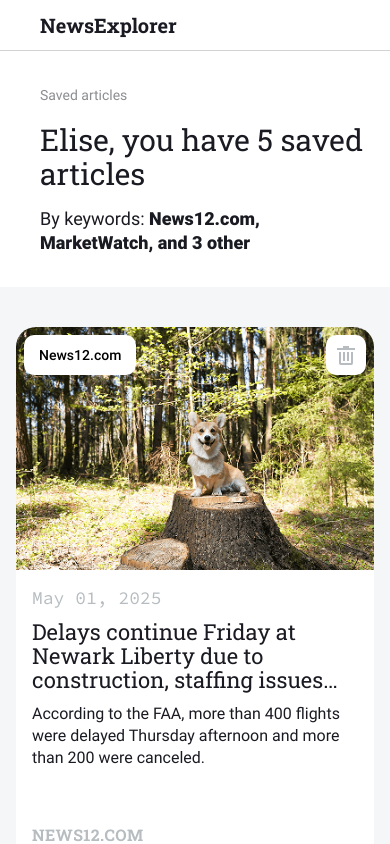
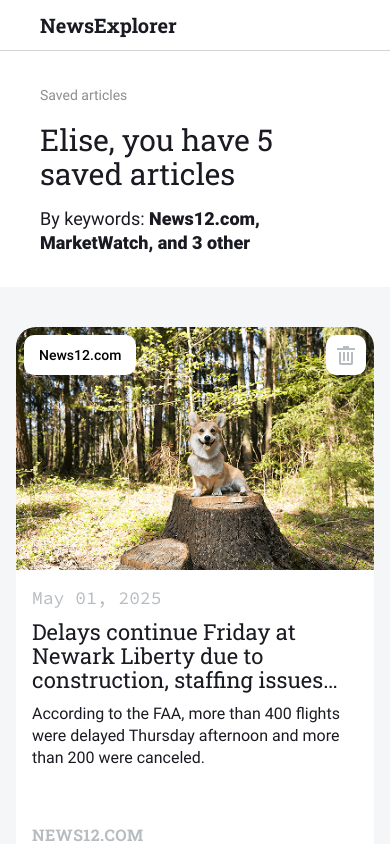
Before and after one commit to jlcambraia/news-explorer-frontend, a React (Vite) app: page /saved-news in a window 390 px wide. Shown: the top 844 px of the page. Built offline with nearby package versions, Linux system fonts and the light colour scheme.

Commit message:
feat: melhora a responsividade

```diff
--- a/src/pages/SavedNews/components/SavedNewsHeader/SavedNewsHeader.css
+++ b/src/pages/SavedNews/components/SavedNewsHeader/SavedNewsHeader.css
@@ -43,6 +43,12 @@
   }
 }
 
+@media screen and (max-width: 415px) {
+  .saved-news-header__title {
+    width: 100%;
+  }
+}
+
 @media screen and (max-width: 320px) {
   .saved-news-header {
     padding: 12px 16px 32px;
```
